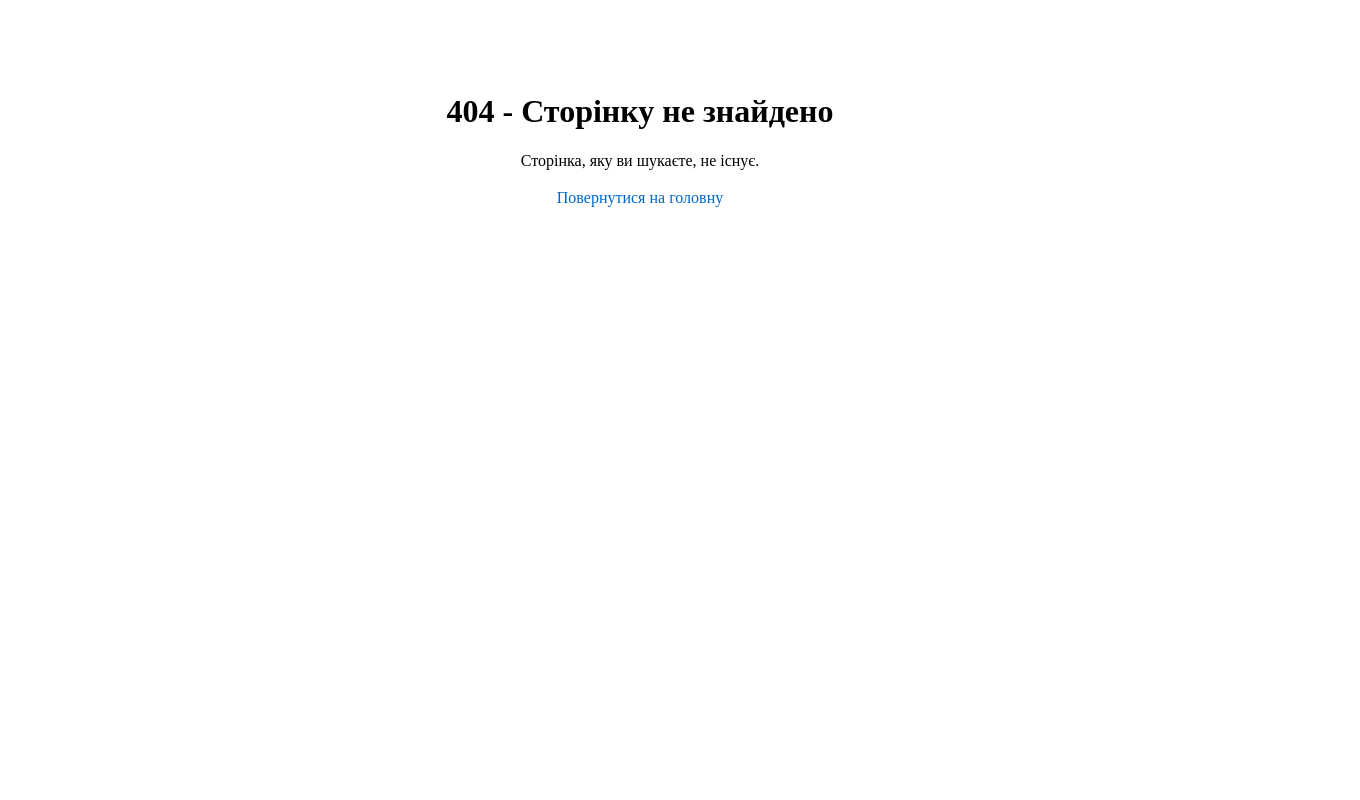
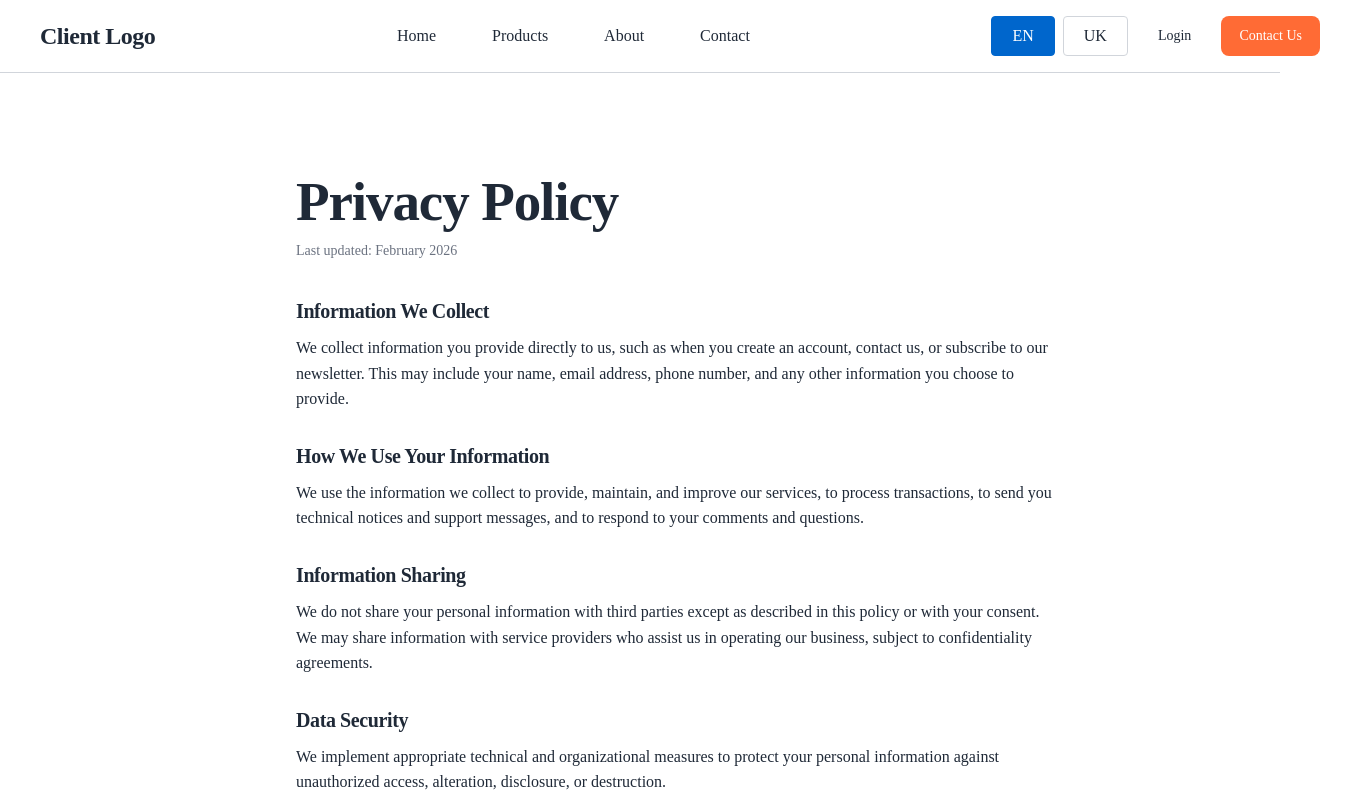
Before and after one commit to culplate/jpd-land, a Next.js app: page /en/privacy in a window 1280 px wide. Before the commit this address had no page. Shown: the top 800 px of the page, 1360 px wide, since content can reach past the window. Built offline with nearby package versions, Linux system fonts and the light colour scheme.

Commit message:
feat: privacy page placeholder

```diff
--- a/src/app/[locale]/layout.tsx
+++ b/src/app/[locale]/layout.tsx
@@ -91,7 +91,7 @@ export default async function LocaleLayout({ children, params }: Props) {
       <body className={`${geistSans.variable} ${geistMono.variable}`}>
         <Header />
         {children}
-        <Footer />
+        <Footer locale={locale as Locale} />
         <Toaster />
       </body>
     </html>
--- /dev/null
+++ b/src/app/[locale]/privacy/PrivacyPage.module.scss
@@ -0,0 +1,45 @@
+.privacy {
+  max-width: 48rem;
+  margin: 0 auto;
+}
+
+.title {
+  margin-bottom: 0.5rem;
+}
+
+.lastUpdated {
+  color: var(--color-text-muted);
+  font-size: 0.875rem;
+  margin-bottom: 2.5rem;
+}
+
+.content {
+  display: flex;
+  flex-direction: column;
+  gap: 2rem;
+}
+
+.section {
+  & + & {
+    padding-top: 0;
+  }
+}
+
+.sectionHeading {
+  margin-bottom: 0.75rem;
+  font-size: 1.125rem;
+
+  @media (min-width: 768px) {
+    font-size: 1.25rem;
+  }
+}
+
+.sectionContent {
+  color: var(--color-text);
+  line-height: 1.6;
+  font-size: 0.9375rem;
+
+  @media (min-width: 768px) {
+    font-size: 1rem;
+  }
+}
--- /dev/null
+++ b/src/app/[locale]/privacy/page.tsx
@@ -0,0 +1,64 @@
+import type { Metadata } from 'next';
+import { getDictionary } from '@/lib/locales/locales';
+import { LOCALES } from '@/lib/locales/i18n-config';
+import type { Locale } from '@/lib/locales/i18n-config';
+import { getBaseUrl } from '@/lib/site-url';
+import { Section, Container, Title } from '@/components/ui';
+import styles from './PrivacyPage.module.scss';
+
+type Props = {
+  params: Promise<{ locale: string }>;
+};
+
+export async function generateMetadata({ params }: Props): Promise<Metadata> {
+  const { locale: localeParam } = await params;
+  const locale = localeParam as Locale;
+  if (!LOCALES.includes(locale)) return {};
+  const dict = await getDictionary(locale);
+  const baseUrl = getBaseUrl();
+  const page = dict.pages.privacy;
+  return {
+    title: page.title,
+    description: page.description,
+    openGraph: {
+      title: page.title,
+      description: page.description,
+      url: `${baseUrl}/${locale}/privacy`,
+      siteName: dict.og.siteName,
+      locale,
+      type: 'website',
+    },
+    alternates: {
+      canonical: `${baseUrl}/${locale}/privacy`,
+    },
+  };
+}
+
+export default async function Privacy({ params }: Props) {
+  const { locale } = await params;
+  const dict = await getDictionary(locale);
+  const { title, lastUpdated, sections } = dict.privacy;
+
+  return (
+    <Section padding="lg" background="white">
+      <Container size="lg">
+        <div className={styles.privacy}>
+          <Title as="h1" size="3xl" className={styles.title}>
+            {title}
+          </Title>
+          <p className={styles.lastUpdated}>{lastUpdated}</p>
+          <div className={styles.content}>
+            {sections.map((section, index) => (
+              <div key={index} className={styles.section}>
+                <Title as="h2" size="xl" className={styles.sectionHeading}>
+                  {section.heading}
+                </Title>
+                <p className={styles.sectionContent}>{section.content}</p>
+              </div>
+            ))}
+          </div>
+        </div>
+      </Container>
+    </Section>
+  );
+}
--- a/src/components/sections/Footer/Footer.tsx
+++ b/src/components/sections/Footer/Footer.tsx
@@ -1,7 +1,8 @@
 import { Container, Section, Link } from '@/components/ui';
 import styles from './Footer.module.scss';
+import { Locale } from '@/lib/locales/i18n-config';
 
-export function Footer() {
+export function Footer({ locale }: { locale: Locale }) {
   const currentYear = new Date().getFullYear();
 
   const links = {
@@ -102,7 +103,7 @@ export function Footer() {
               © {currentYear} Client Name. All rights reserved.
             </p>
             <div className={styles.bottomLinks}>
-              <Link href="#privacy" className={styles.bottomLink}>
+              <Link href={`/privacy`} className={styles.bottomLink}>
                 Privacy
               </Link>
               <Link href="#terms" className={styles.bottomLink}>
--- a/src/content/i18n/en.ts
+++ b/src/content/i18n/en.ts
@@ -27,32 +27,42 @@ const en: Dictionary = {
       fujiyama: {
         name: 'Fujiyama',
         title: 'Fujiyama — Staple',
-        description: 'Essential staple food for Japanese koi cultivation and breeding, inspired by Mount Fuji.',
-        nutrition: 'Balanced formula for steady growth. High in protein, ideal for everyday feeding.',
+        description:
+          'Essential staple food for Japanese koi cultivation and breeding, inspired by Mount Fuji.',
+        nutrition:
+          'Balanced formula for steady growth. High in protein, ideal for everyday feeding.',
       },
       yamato: {
         name: 'Yamato',
         title: 'Yamato — Color',
-        description: 'Color-enhancing formula for Yamato Nishiki and other koi. Promotes vibrant red and white patterns.',
-        nutrition: 'Breeding and color enhancement (Iroage). Rich in pigments for deeper, richer coloration.',
+        description:
+          'Color-enhancing formula for Yamato Nishiki and other koi. Promotes vibrant red and white patterns.',
+        nutrition:
+          'Breeding and color enhancement (Iroage). Rich in pigments for deeper, richer coloration.',
       },
       shori: {
         name: 'Shori',
         title: 'Shori — Gain Weight',
-        description: 'High weight-gain formula for show koi. Helps develop robust body mass and competitive condition.',
-        nutrition: 'Katsugoi (victorious carp) formula. High calorie, supports rapid growth and body development.',
+        description:
+          'High weight-gain formula for show koi. Helps develop robust body mass and competitive condition.',
+        nutrition:
+          'Katsugoi (victorious carp) formula. High calorie, supports rapid growth and body development.',
       },
       fujizakura: {
         name: 'Fujizakura',
         title: 'Fujizakura — Health',
-        description: 'Health management formula combining growth support with wellness. Named after Mount Fuji cherry.',
-        nutrition: 'High-growth and health care. Supports digestion, vitality, and overall koi well-being.',
+        description:
+          'Health management formula combining growth support with wellness. Named after Mount Fuji cherry.',
+        nutrition:
+          'High-growth and health care. Supports digestion, vitality, and overall koi well-being.',
       },
       shogun: {
         name: 'Shogun',
         title: 'Shogun — All Season',
-        description: 'Versatile all-season food suitable for both high and low water temperatures. Year-round feeding.',
-        nutrition: 'Digestible in warm and cold water. Balanced nutrition for consistent feeding in any season.',
+        description:
+          'Versatile all-season food suitable for both high and low water temperatures. Year-round feeding.',
+        nutrition:
+          'Digestible in warm and cold water. Balanced nutrition for consistent feeding in any season.',
       },
     },
   },
@@ -61,6 +71,42 @@ const en: Dictionary = {
   },
   contact: {
     title: 'Contact',
+  },
+  privacy: {
+    title: 'Privacy Policy',
+    lastUpdated: 'Last updated: February 2026',
+    sections: [
+      {
+        heading: 'Information We Collect',
+        content:
+          'We collect information you provide directly to us, such as when you create an account, contact us, or subscribe to our newsletter. This may include your name, email address, phone number, and any other information you choose to provide.',
+      },
+      {
+        heading: 'How We Use Your Information',
+        content:
+          'We use the information we collect to provide, maintain, and improve our services, to process transactions, to send you technical notices and support messages, and to respond to your comments and questions.',
+      },
+      {
+        heading: 'Information Sharing',
+        content:
+          'We do not share your personal information with third parties except as described in this policy or with your consent. We may share information with service providers who assist us in operating our business, subject to confidentiality agreements.',
+      },
+      {
+        heading: 'Data Security',
+        content:
+          'We implement appropriate technical and organizational measures to protect your personal information against unauthorized access, alteration, disclosure, or destruction.',
+      },
+      {
+        heading: 'Your Rights',
+        content:
+          'You may access, correct, or delete your personal information at any time. You may also object to or restrict certain processing of your data. Contact us if you wish to exercise these rights.',
+      },
+      {
+        heading: 'Contact Us',
+        content:
+          'If you have questions about this Privacy Policy, please contact us through our contact page or by email at the address provided on our website.',
+      },
+    ],
   },
   seo: {
     title: 'Next Starter | Home',
@@ -88,6 +134,11 @@ const en: Dictionary = {
       title: 'Products | Next Starter',
       description: 'Browse our products and services.',
     },
+    privacy: {
+      title: 'Privacy Policy | Next Starter',
+      description:
+        'Read our privacy policy and learn how we collect, use, and protect your data.',
+    },
   },
 };
 
--- a/src/content/i18n/uk.ts
+++ b/src/content/i18n/uk.ts
@@ -26,32 +26,42 @@ const uk: Dictionary = {
       fujiyama: {
         name: 'Fujiyama',
         title: 'Fujiyama — Базова',
-        description: 'Базовий корм для японських кой для вирощування та розведення, натхненний горою Фуджі.',
-        nutrition: 'Збалансована формула для стабільного росту. Високий вміст білка, ідеально для щоденного годування.',
+        description:
+          'Базовий корм для японських кой для вирощування та розведення, натхненний горою Фуджі.',
+        nutrition:
+          'Збалансована формула для стабільного росту. Високий вміст білка, ідеально для щоденного годування.',
       },
       yamato: {
         name: 'Yamato',
         title: 'Yamato — Колір',
-        description: 'Корм для покращення забарвлення Yamato Nishiki та інших кой. Підсилює яскраві червоні та білі візерунки.',
-        nutrition: 'Вирощування та покращення кольору (Iroage). Багатий на пігменти для глибшого, насиченішого забарвлення.',
+        description:
+          'Корм для покращення забарвлення Yamato Nishiki та інших кой. Підсилює яскраві червоні та білі візерунки.',
+        nutrition:
+          'Вирощування та покращення кольору (Iroage). Багатий на пігменти для глибшого, насиченішого забарвлення.',
       },
       shori: {
         name: 'Shori',
         title: 'Shori — Набір ваги',
-        description: 'Формула для швидкого набору ваги виставкових кой. Сприяє розвитку міцної тілобудови.',
-        nutrition: 'Формула Katsugoi (переможна короп). Висококалорійна, підтримує швидкий ріст та розвиток тіла.',
+        description:
+          'Формула для швидкого набору ваги виставкових кой. Сприяє розвитку міцної тілобудови.',
+        nutrition:
+          'Формула Katsugoi (переможна короп). Висококалорійна, підтримує швидкий ріст та розвиток тіла.',
       },
       fujizakura: {
         name: 'Fujizakura',
         title: 'Fujizakura — Здоровʼя',
-        description: 'Формула для здоровʼя, що поєднує підтримку росту з піклуванням про самопочуття кой. Названа на честь сакури Фуджі.',
-        nutrition: 'Високий ріст та догляд за здоровʼям. Підтримує травлення, життєвість та загальний стан кой.',
+        description:
+          'Формула для здоровʼя, що поєднує підтримку росту з піклуванням про самопочуття кой. Названа на честь сакури Фуджі.',
+        nutrition:
+          'Високий ріст та догляд за здоровʼям. Підтримує травлення, життєвість та загальний стан кой.',
       },
       shogun: {
         name: 'Shogun',
         title: 'Shogun — Усесезонний',
-        description: 'Універсальний корм для всіх сезонів, підходить для високих і низьких температур води. Годування цілий рік.',
-        nutrition: 'Засвоюється у теплій та холодній воді. Збалансоване харчування для стабільного годування у будь-який сезон.',
+        description:
+          'Універсальний корм для всіх сезонів, підходить для високих і низьких температур води. Годування цілий рік.',
+        nutrition:
+          'Засвоюється у теплій та холодній воді. Збалансоване харчування для стабільного годування у будь-який сезон.',
       },
     },
   },
@@ -60,6 +70,42 @@ const uk: Dictionary = {
   },
   contact: {
     title: 'Контакти',
+  },
+  privacy: {
+    title: 'Політика конфіденційності',
+    lastUpdated: 'Останнє оновлення: лютий 2026',
+    sections: [
+      {
+        heading: 'Інформація, яку ми збираємо',
+        content:
+          'Ми збираємо інформацію, яку ви надаєте нам безпосередньо, наприклад при створенні облікового запису, зв’язку з нами або підписці на розсилку. Це може включати ваше ім’я, електронну адресу, номер телефону та будь-яку іншу інформацію, яку ви обираєте надати.',
+      },
+      {
+        heading: 'Як ми використовуємо вашу інформацію',
+        content:
+          'Ми використовуємо зібрану інформацію для надання, підтримки та покращення наших послуг, обробки транзакцій, надсилання технічних повідомлень і підтримки, а також для відповіді на ваші коментарі та запитання.',
+      },
+      {
+        heading: 'Поширення інформації',
+        content:
+          'Ми не поширюємо вашу персональну інформацію серед третіх сторін, за винятком випадків, описаних у цій політиці, або за вашою згодою. Ми можемо ділитися інформацією з постачальниками послуг, які допомагають нам у веденні бізнесу, за умови угод про конфіденційність.',
+      },
+      {
+        heading: 'Безпека даних',
+        content:
+          'Ми впроваджуємо відповідні технічні та організаційні заходи для захисту вашої персональної інформації від несанкціонованого доступу, зміни, розголошення або знищення.',
+      },
+      {
+        heading: 'Ваші права',
+        content:
+          'Ви можете отримати доступ, виправити або видалити свою персональну інформацію в будь-який час. Ви також можете заперечити проти або обмежити певну обробку ваших даних. Зв’яжіться з нами, якщо ви хочете скористатися цими правами.',
+      },
+      {
+        heading: 'Контакти',
+        content:
+          'Якщо у вас виникли запитання щодо цієї Політики конфіденційності, будь ласка, зв’яжіться з нами через сторінку контактів або електронною поштою за адресою, вказаною на нашому сайті.',
+      },
+    ],
   },
   seo: {
     title: 'Next Starter | Головна',
@@ -87,6 +133,11 @@ const uk: Dictionary = {
       title: 'Продукти | Next Starter',
       description: 'Перегляньте наші продукти та послуги.',
     },
+    privacy: {
+      title: 'Політика конфіденційності | Next Starter',
+      description:
+        'Ознайомтеся з нашою політикою конфіденційності та дізнайтеся, як ми збираємо, використовуємо та захищаємо ваші дані.',
+    },
   },
 };
 
```
Also changed, not shown: src/app/[locale]/products/[product]/page.tsx (+12 -5 lines), src/content/i18n/schema.ts (+11 -0 lines).
